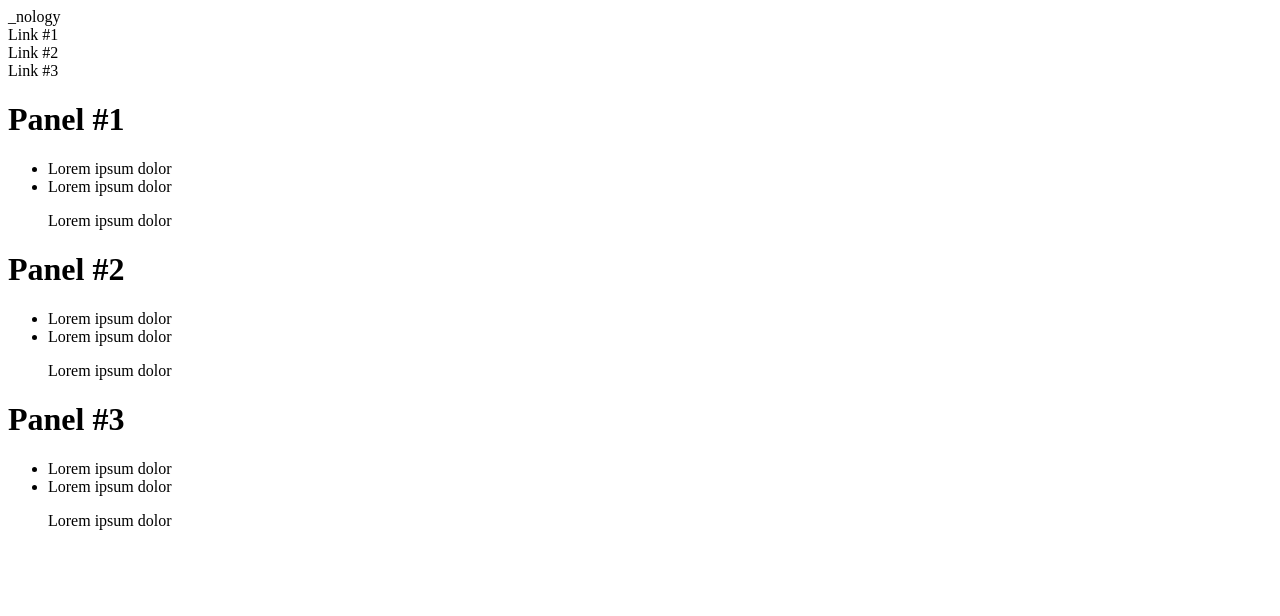
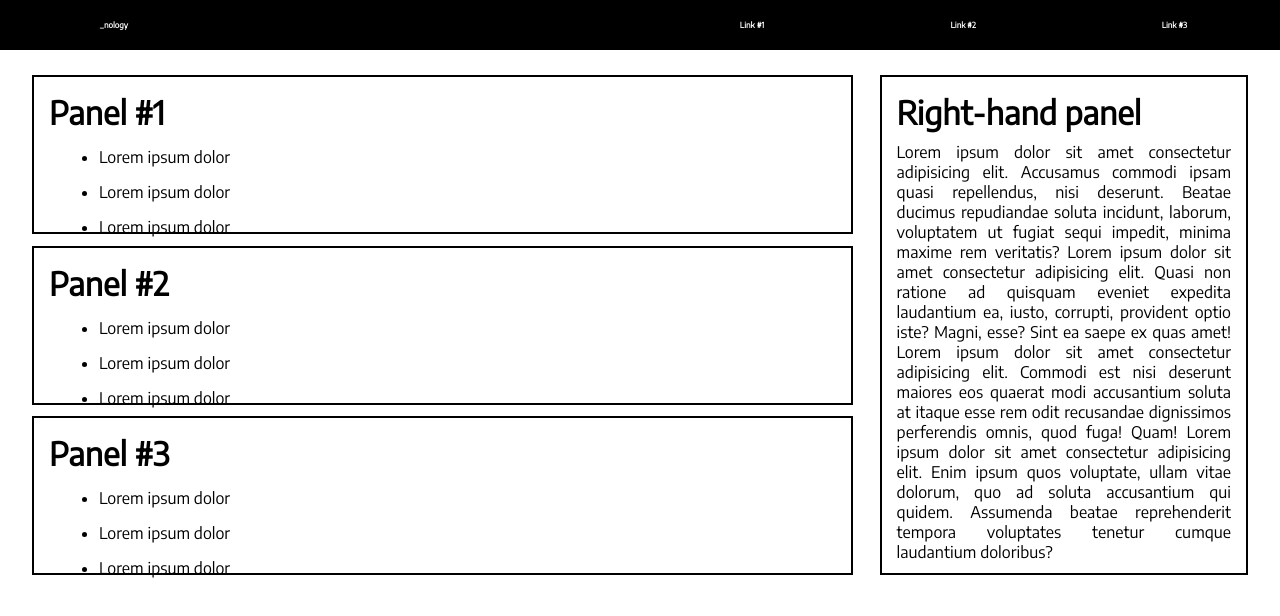
Before and after one commit to BenjiCollege/flexbox-challenge, a plain HTML site: page index.html in a window 1280 px wide. Drawn offline with Linux system fonts and the light colour scheme.

Commit message:
finished html

```diff
--- a/index.html
+++ b/index.html
@@ -5,29 +5,48 @@
   <meta http-equiv="X-UA-Compatible" content="IE=edge">
   <meta name="viewport" content="width=device-width, initial-scale=1.0">
   <title>_nology</title>
+  <link rel="stylesheet" href="styles.css">
 </head>
-<header>_nology</header>
-<nav>Link #1</nav>
-<nav>Link #2</nav>
-<nav>Link #3</nav>
-<body>
-  <h1 class="box">Panel #1</h1>
+<header>
+  <nav>
+    <div id="nology">_nology</div>
+    <div id="nav-links">
+      <a href="google.com">Link #1</a>
+      <a href="google.com">Link #2</a>
+      <a href="google.com">Link #3</a>
+    </div>
+  </nav>
+</header>
+<main>
+  <div id="left-hand-panel">
+    <div class="box">
+      <h1>Panel #1</h1>
         <ul>
           <li>Lorem ipsum dolor</li>
-      <li>Lorem ipsum dolor</ul>
-      <ul>Lorem ipsum dolor</ul>
+          <li>Lorem ipsum dolor</li>
+          <li>Lorem ipsum dolor</li>
         </ul>
-  <h1 class="box">Panel #2</h1>
+    </div>
+    <div class="box">
+      <h1>Panel #2</h1>
         <ul>
           <li>Lorem ipsum dolor</li>
-      <li>Lorem ipsum dolor</ul>
-      <ul>Lorem ipsum dolor</ul>
+          <li>Lorem ipsum dolor</li>
+          <li>Lorem ipsum dolor</li>
         </ul>
-  <h1 class="box">Panel #3</h1>
+    </div>
+    <div class="box">
+      <h1>Panel #3</h1>
         <ul>
           <li>Lorem ipsum dolor</li>
-      <li>Lorem ipsum dolor</ul>
-      <ul>Lorem ipsum dolor</ul>
+          <li>Lorem ipsum dolor</li>
+          <li>Lorem ipsum dolor</li>
       </ul>
-</body>
+    </div>
+  </div>
+  <div id="right-hand-panel">
+    <h1>Right-hand panel</h1>
+      <p>Lorem ipsum dolor sit amet consectetur adipisicing elit. Accusamus commodi ipsam quasi repellendus, nisi deserunt. Beatae ducimus repudiandae soluta incidunt, laborum, voluptatem ut fugiat sequi impedit, minima maxime rem veritatis? Lorem ipsum dolor sit amet consectetur adipisicing elit. Quasi non ratione ad quisquam eveniet expedita laudantium ea, iusto, corrupti, provident optio iste? Magni, esse? Sint ea saepe ex quas amet! Lorem ipsum dolor sit amet consectetur adipisicing elit. Commodi est nisi deserunt maiores eos quaerat modi accusantium soluta at itaque esse rem odit recusandae dignissimos perferendis omnis, quod fuga! Quam! Lorem ipsum dolor sit amet consectetur adipisicing elit. Enim ipsum quos voluptate, ullam vitae dolorum, quo ad soluta accusantium qui quidem. Assumenda beatae reprehenderit tempora voluptates tenetur cumque laudantium doloribus?</p>
+  </div>
+</main>
 </html>
```
Lines whose indentation alone changed are shown as unchanged.
